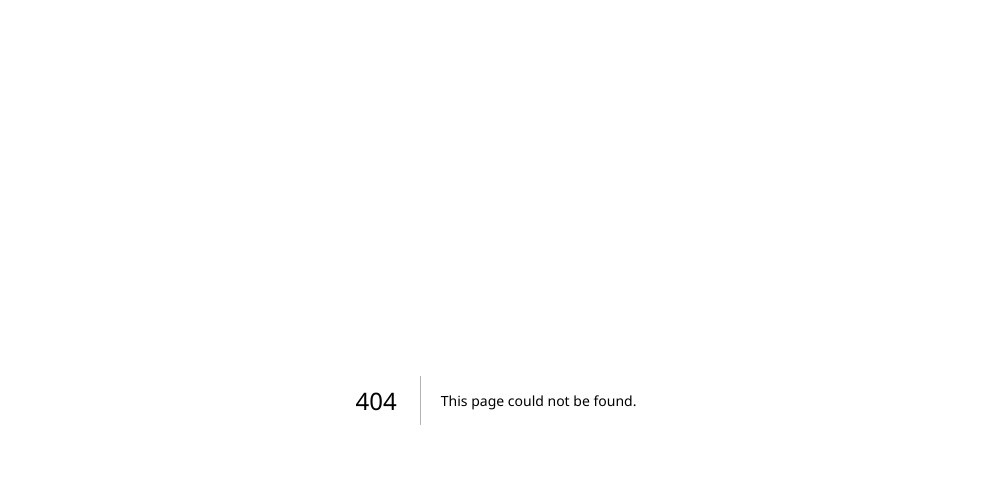
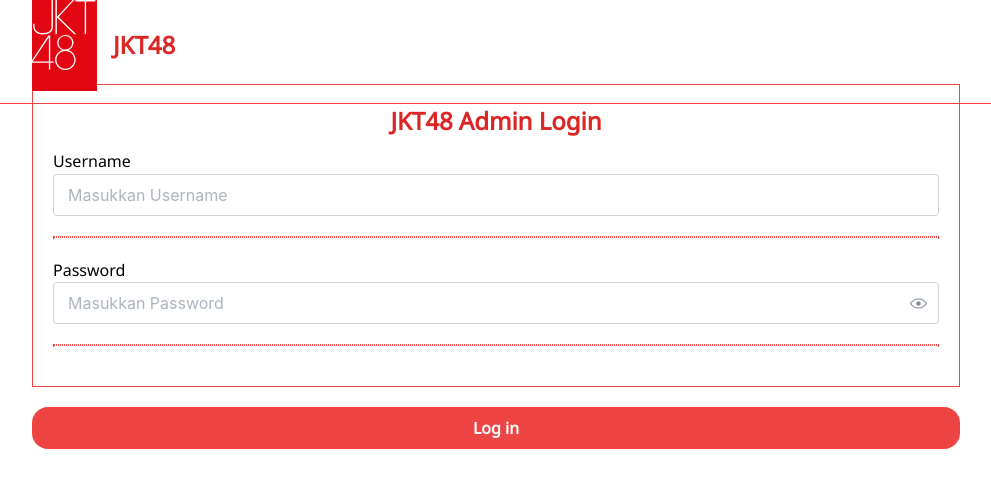
Before and after one commit to bintang010/Ta-web, a Next.js app: page /admin/login in a window 1280 px wide. Before the commit this address had no page. Shown: the top 488 px of the page, without its empty margins (144-1135 px from the left). Built offline with nearby package versions, Linux system fonts and the light colour scheme.

Commit message:
feat: login page

```diff
--- /dev/null
+++ b/src/app/admin/login/page.jsx
@@ -0,0 +1,26 @@
+import Header from "@/app/components/Header";
+import { Button, Center, Container, PasswordInput, TextInput } from "@mantine/core";
+
+export default function Login(){
+    return (
+        <main>
+            <div className="fixed w-full border-b-[1px] border-red-500">
+                <Header/>
+            </div>
+            <Container className="h-screen">
+                <Center className="h-4/6 w-full">
+                    <div className="w-full">
+                        <div className="w-full border-[1px] border-red-500 p-5">
+                            <h1 className="text-2xl text-red-600 font-bold text-center">JKT48 Admin Login</h1>
+                            <TextInput className="mt-3" size="md" label="Username" placeholder="Masukkan Username"/>
+                            <hr className="my-5 bg-transparent text-red-500" style={{ border: "dotted 1px" }}/>
+                            <PasswordInput className="mt-3" size="md" label="Password" placeholder="Masukkan Password"/>
+                            <hr className="my-5 bg-transparent text-red-500" style={{ border: "dotted 1px" }}/>
+                        </div>
+                        <Button className="mt-5" color="rgb(239, 68, 68)" variant="filled" size="md" radius="lg" fullWidth>Log in</Button>
+                    </div>
+                </Center>
+            </Container>
+        </main>
+    );
+}
--- a/src/app/components/Header.jsx
+++ b/src/app/components/Header.jsx
@@ -1,11 +1,16 @@
 import { Container, Group, Image } from "@mantine/core";
+import Link from "next/link";
 
 export default function Header(){
     return (
         <Container className="pb-3 text-red-600">
             <Group>
-                <Image w={65} src="/icon.svg"/>
-                <p className="text-2xl font-bold">JKT48</p>
+                <Link href="/">
+                    <Image w={65} src="/icon.svg"/>
+                </Link>
+                <Link href="/">
+                    <p className="text-2xl font-bold">JKT48</p>
+                </Link>
             </Group>
         </Container>
     );
```
